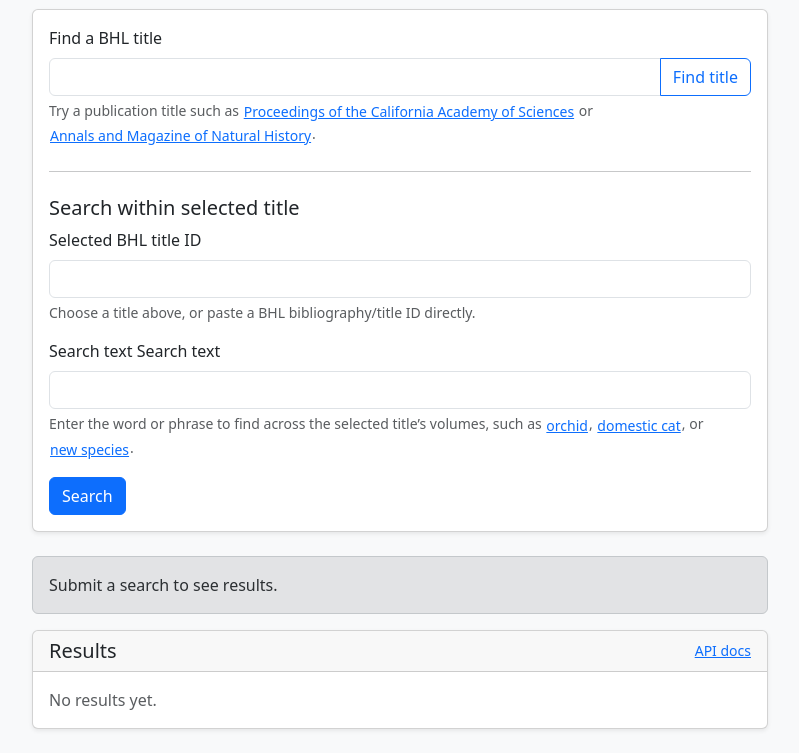
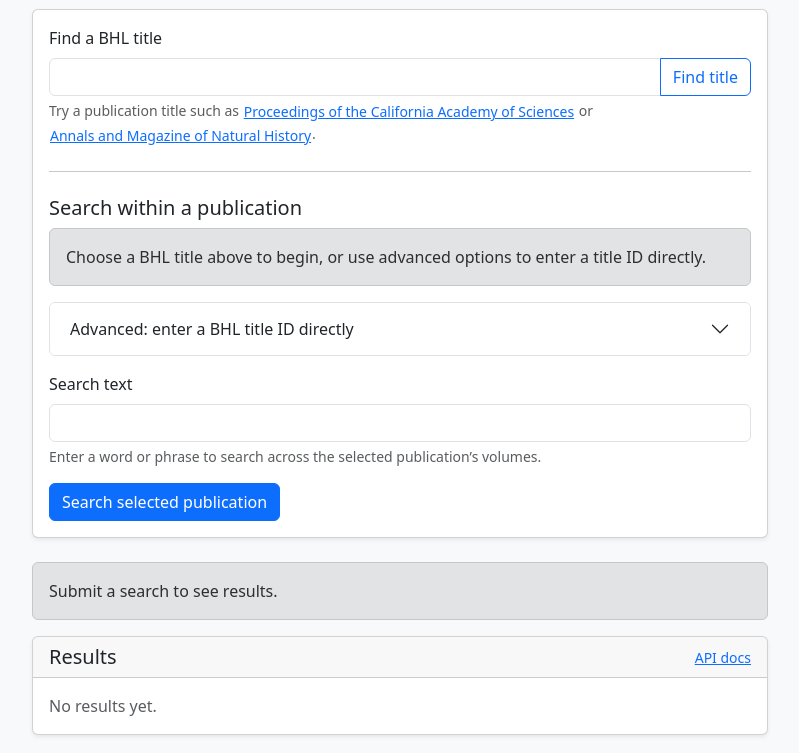
Before and after one commit to dev4pgh/bhl-title-search, a FastAPI app: page / in a window 1280 px wide. Shown: the part 159-912 px from the top of the page, without its empty margins (240-1039 px from the left). Before the commit the page ends 889 px from the top, so only its background shows below. Run offline with FastAPI, Linux system fonts and the light colour scheme.

Commit message:
Hide direct title ID entry by default

```diff
--- a/app/static/app.js
+++ b/app/static/app.js
@@ -389,6 +389,15 @@ document.querySelectorAll(".example-search-text").forEach((button) => {
 form.addEventListener("submit", async (event) => {
   event.preventDefault();
 
+  if (!titleIdInput.value) {
+    setStatus("Choose a BHL title first, or enter a title ID under Advanced.", "warning");
+    selectedTitleHeading.scrollIntoView({
+      behavior: "smooth",
+      block: "start"
+    });
+    return;
+  }
+
   const formData = new FormData(form);
   const params = new URLSearchParams(formData);
 
--- a/app/templates/index.html
+++ b/app/templates/index.html
@@ -51,10 +51,10 @@
 
                         <hr class="my-4">
 
-                        <h2 id="selected-title-heading" class="h5">Search within selected title</h2>
+                        <h2 id="selected-title-heading" class="h5">Search within a publication</h2>
 
-                        <div id="selected-title-summary" class="alert alert-secondary d-none" role="status">
-                            No title selected yet.
+                        <div id="selected-title-summary" class="alert alert-secondary" role="status">
+                            Choose a BHL title above to begin, or use advanced options to enter a title ID directly.
                         </div>
 
                         <button id="change-title-button" type="button"
@@ -62,42 +62,44 @@
                             Change title
                         </button>
 
+                        <div class="accordion mb-3" id="advanced-title-id-accordion">
+                            <div class="accordion-item">
+                                <h3 class="accordion-header">
+                                    <button class="accordion-button collapsed" type="button" data-bs-toggle="collapse"
+                                        data-bs-target="#advanced-title-id" aria-expanded="false"
+                                        aria-controls="advanced-title-id">
+                                        Advanced: enter a BHL title ID directly
+                                    </button>
+                                </h3>
+                                <div id="advanced-title-id" class="accordion-collapse collapse"
+                                    data-bs-parent="#advanced-title-id-accordion">
+                                    <div class="accordion-body">
+                                        <label for="title-id" class="form-label">BHL title ID</label>
+                                        <input id="title-id" name="title_id" form="search-form" type="number"
+                                            class="form-control" value="{{ example_title_id }}"
+                                            aria-describedby="title-id-help" required>
+                                        <div id="title-id-help" class="form-text">
+                                            Use this if you already know the BHL bibliography/title ID.
+                                        </div>
+                                    </div>
+                                </div>
+                            </div>
+                        </div>
+
                         <form id="search-form">
                             <div class="mb-3">
-                                <label for="title-id" class="form-label">Selected BHL title ID</label>
-                                <input id="title-id" name="title_id" type="number" class="form-control"
-                                    value="{{ example_title_id }}" aria-describedby="title-id-help" required>
-                                <div id="title-id-help" class="form-text">
-                                    Choose a title above, or paste a BHL bibliography/title ID directly.
-                                </div>
-                            </div>
-
-                            <div class="mb-3">
-                                <label for="text" class="form-label">Search text</label>
                                 <label for="text" class="form-label">Search text</label>
                                 <input id="text" name="text" type="search" class="form-control"
                                     value="{{ example_text }}" aria-describedby="search-text-help" required>
                                 <div id="search-text-help" class="form-text">
-                                    Enter the word or phrase to find across the selected title’s volumes, such as
-                                    <button type="button" class="btn btn-link btn-sm p-0 example-search-text"
-                                        data-text="orchid">
-                                        orchid
-                                    </button>,
-                                    <button type="button" class="btn btn-link btn-sm p-0 example-search-text"
-                                        data-text="domestic cat">
-                                        domestic cat
-                                    </button>, or
-                                    <button type="button" class="btn btn-link btn-sm p-0 example-search-text"
-                                        data-text="new species">
-                                        new species
-                                    </button>.
+                                    Enter a word or phrase to search across the selected publication’s volumes.
                                 </div>
                             </div>
 
                             <button id="search-button" type="submit" class="btn btn-primary">
                                 <span id="search-spinner" class="spinner-border spinner-border-sm me-2 d-none"
                                     aria-hidden="true"></span>
-                                <span id="search-button-text">Search</span>
+                                <span id="search-button-text">Search selected publication</span>
                             </button>
                         </form>
                     </div>
```
